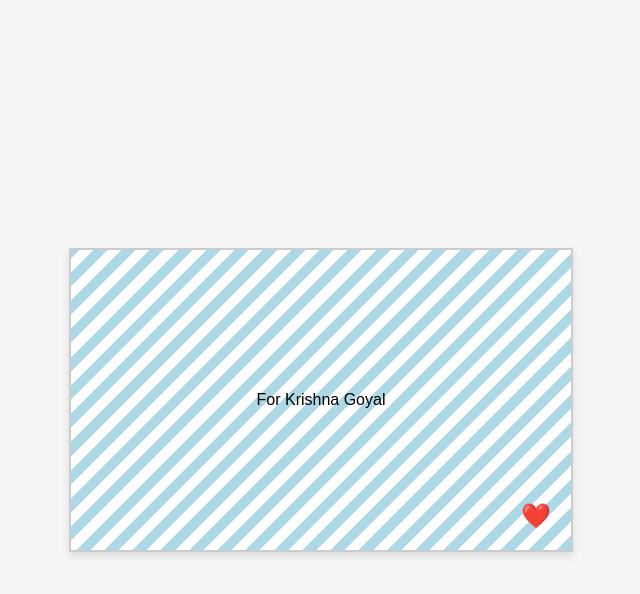
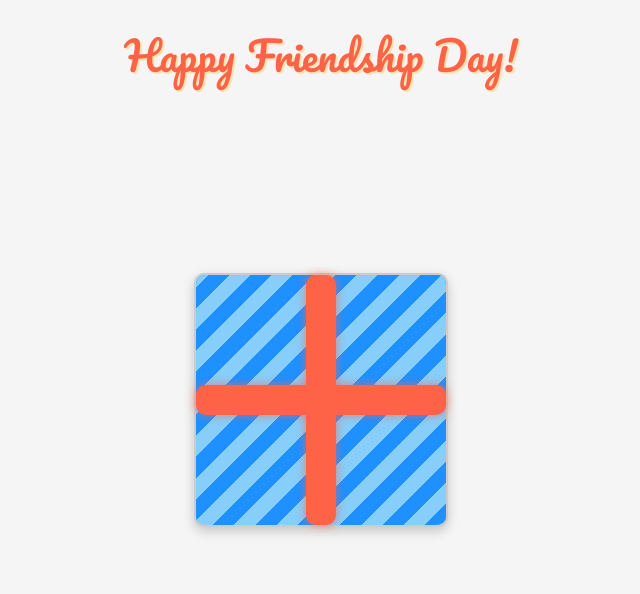
Before and after one commit to beaststar871-maker/web, a plain HTML site: page index.html in a window 1280 px wide. Shown: the whole page, without its empty margins (319-959 px from the left). Drawn offline with Linux system fonts and the light colour scheme.

Commit message:
Update index.html

```diff
--- a/index.html
+++ b/index.html
@@ -3,8 +3,10 @@
 <head>
     <meta charset="UTF-8">
     <meta name="viewport" content="width=device-width, initial-scale=1.0">
-    <title>Sorry Letter</title>
+    <title>Happy Friendship Day</title>
     <style>
+        @import url('https://fonts.googleapis.com/css2?family=Pacifico&display=swap'); /* Import a special font */
+
         body {
             font-family: Arial, sans-serif;
             margin: 0;
@@ -14,14 +16,26 @@
             justify-content: center;
             align-items: center;
             height: 100vh;
+            overflow: hidden;
+            position: relative;
         }
-        .postcard {
+
+        .heading {
+            position: absolute;
+            top: 20px;
+            font-size: 2.5rem;
+            font-family: 'Pacifico', cursive; /* Apply special font */
+            color: #ff6347;
+            text-shadow: 2px 2px #ffe4b5;
+        }
+
+        .gift-box {
             position: relative;
-            width: 500px; /* Increased width */
-            height: 300px; /* Increased height */
-            background-color: #add8e6; /* Light blue background */
+            width: 250px; /* Width of the gift box */
+            height: 250px; /* Height of the gift box */
+            background-color: #1e90ff; /* Blue color for the gift box */
             border: 2px solid #ccc;
-            box-shadow: 0 4px 8px rgba(0,0,0,0.1);
+            box-shadow: 0 4px 12px rgba(0, 0, 0, 0.2);
             cursor: pointer;
             display: flex;
             justify-content: center;
@@ -29,22 +43,70 @@
             transition: transform 0.3s ease;
             background-image: repeating-linear-gradient(
                 -45deg,
-                #add8e6,
-                #add8e6 10px,
-                #fff 10px,
-                #fff 20px
+                #1e90ff,
+                #1e90ff 15px,
+                #87cefa 15px,
+                #87cefa 30px
             );
+            border-radius: 10px;
         }
-        .postcard:hover {
+
+        .gift-box:hover {
             transform: scale(1.05);
         }
-        .heart {
+
+        .gift-lid {
             position: absolute;
-            bottom: 20px;
-            right: 20px;
-            font-size: 24px;
-            color: red;
+            top: 0;
+            width: 100%;
+            height: 250px; /* Same as the gift box height */
+            background-color: #1e90ff;
+            border-bottom: 2px solid #ccc;
+            transition: transform 0.5s ease-out;
+            transform-origin: left center;
+            background-image: repeating-linear-gradient(
+                -45deg,
+                #1e90ff,
+                #1e90ff 15px,
+                #87cefa 15px,
+                #87cefa 30px
+            );
+            border-radius: 10px;
         }
+
+        .gift-box.open .gift-lid {
+            transform: rotateY(150deg) translateX(10px); /* Horizontal opening */
+        }
+
+        .ribbon {
+            position: absolute;
+            width: 100%;
+            height: 30px; /* Increase height for better visibility */
+            background-color: #ff6347; /* Tomato color for the ribbon */
+            top: 110px; /* Center the ribbon vertically */
+            border-radius: 10px; /* Make the ribbons rounded */
+            z-index: 1;
+            box-shadow: 0 0 10px rgba(255, 99, 71, 0.7);
+            transition: opacity 0.5s ease-out;
+        }
+
+        .ribbon-vertical {
+            position: absolute;
+            height: 100%;
+            width: 30px; /* Increase width for better visibility */
+            background-color: #ff6347; /* Tomato color for the ribbon */
+            left: 110px; /* Center the ribbon horizontally */
+            border-radius: 10px;
+            z-index: 1;
+            box-shadow: 0 0 10px rgba(255, 99, 71, 0.7);
+            transition: opacity 0.5s ease-out;
+        }
+
+        .gift-box.open .ribbon,
+        .gift-box.open .ribbon-vertical {
+            opacity: 0; /* Hide ribbons when the gift is opened */
+        }
+
         .modal {
             display: none;
             position: fixed;
@@ -52,25 +114,43 @@
             left: 0;
             width: 100%;
             height: 100%;
-            background-color: rgba(0,0,0,0.5);
+            background-color: rgba(0, 0, 0, 0.5);
             justify-content: center;
             align-items: center;
+            z-index: 10;
         }
+
         .modal-content {
             background-color: #fff;
             padding: 20px;
-            border-radius: 5px;
+            border-radius: 10px;
             max-width: 600px;
             text-align: center;
+            box-shadow: 0 4px 12px rgba(0, 0, 0, 0.2);
+            transform: translateY(100%); /* Start below the screen */
+            transition: transform 0.5s ease-out;
         }
+
+        .modal-content.show {
+            transform: translateY(0); /* Slide up to position */
+        }
+
         .modal-content h2 {
             margin-top: 0;
+            color: #ff6347;
+            font-family: 'Pacifico', cursive; /* Apply special font */
+            font-size: 2rem;
+            display: inline-block;
+            vertical-align: middle;
+            margin-left: 10px; /* Add margin for spacing with image */
         }
+
         .button-container {
             display: flex;
             justify-content: center;
             gap: 10px; /* Add space between buttons */
         }
+
         .button {
             background-color: #d33;
             color: white;
@@ -80,28 +160,55 @@
             cursor: pointer;
             border-radius: 5px;
             text-decoration: none;
+            transition: background-color 0.3s ease;
         }
+
         .button:hover {
             background-color: #b00;
         }
+
         .video-button {
             background-color: #3498db; /* Blue color for video button */
         }
+
         .video-button:hover {
             background-color: #2980b9;
+        }
+
+        /* Styles for image and text alignment */
+        .header-content {
+            display: flex;
+            align-items: center;
+            justify-content: center;
+            margin-bottom: 15px;
+        }
+
+        .header-content img {
+            max-width: 100px;
+            height: auto;
+            border-radius: 10px;
+            box-shadow: 0 4px 8px rgba(0, 0, 0, 0.1);
+            margin-right: 10px; /* Add margin for spacing with text */
         }
     </style>
 </head>
 <body>
 
-    <div class="postcard" onclick="openModal()">
-        <div class="heart">❤️</div>
-        <b></b><span>For Krishna Goyal</span></b>
+    <div class="heading">Happy Friendship Day!</div>
+
+    <div class="gift-box" onclick="openGift()">
+        <div class="gift-lid"></div>
+        <div class="ribbon"></div>
+        <div class="ribbon-vertical"></div>
     </div>
 
     <div class="modal" id="modal">
         <div class="modal-content">
-            <h2>Dear Krishna,</h2>
+            <div class="header-content">
+                <!-- Add image here -->
+                <img src="C:\Users\laugh\Downloads\Screenshot_20240804-120947_WhatsApp.jpg" alt="Friendship Image">
+                <h2>Dear Krishna,</h2>
+            </div>
             <p>
                 I am sorry I have hurted you a lot... You may say I'm a child who may not understand anything but when understands changes itself well.
                 Losing you is not a reward, it is a punishment... You're the first guy with whom in 1 year we have done the enjoyments a lot... Nobody could be as perfect as you.
@@ -111,19 +218,34 @@
             </p>
             <p>Thank you for always being in my life and I hope you always</p>
             <p>Your Friend,<br>Abhiroop Kumar</p>
+            <p>Request to see this Apology Video</p>
             <div class="button-container">
                 <button class="button close" onclick="closeModal()">Close</button>
-                <a href="https://drive.google.com/file/d/1lZXzn-0BPWwL_b9YpIWfepqb35xtah42/view?usp=drivesdk" target="_blank" class="button video-button">See the Video</a>
+                <a href="https://www.example.com" target="_blank" class="button video-button">See the Video</a>
             </div>
         </div>
     </div>
 
     <script>
+        function openGift() {
+            const giftBox = document.querySelector('.gift-box');
+            const modalContent = document.querySelector('.modal-content');
+            giftBox.classList.add('open');
+            setTimeout(() => {
+                openModal();
+                modalContent.classList.add('show');
+            }, 500); // Wait for the lid animation to complete before sliding the letter up
+        }
+
         function openModal() {
             document.getElementById('modal').style.display = 'flex';
         }
+
         function closeModal() {
+            const modalContent = document.querySelector('.modal-content');
             document.getElementById('modal').style.display = 'none';
+            document.querySelector('.gift-box').classList.remove('open'); // Reset the gift box for next time
+            modalContent.classList.remove('show');
         }
     </script>
 
```
